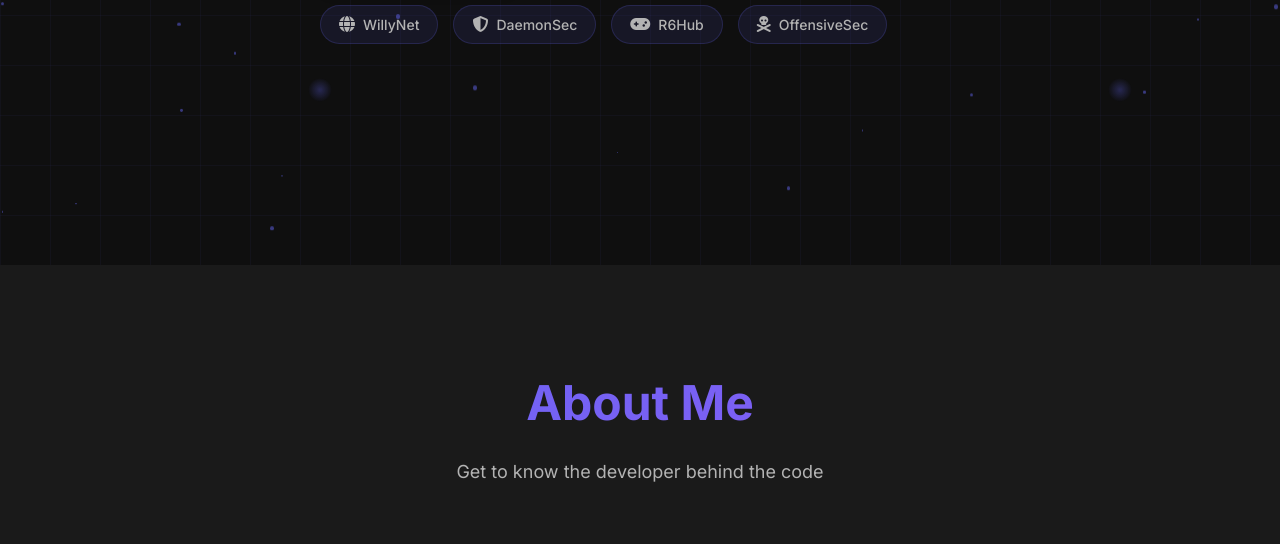
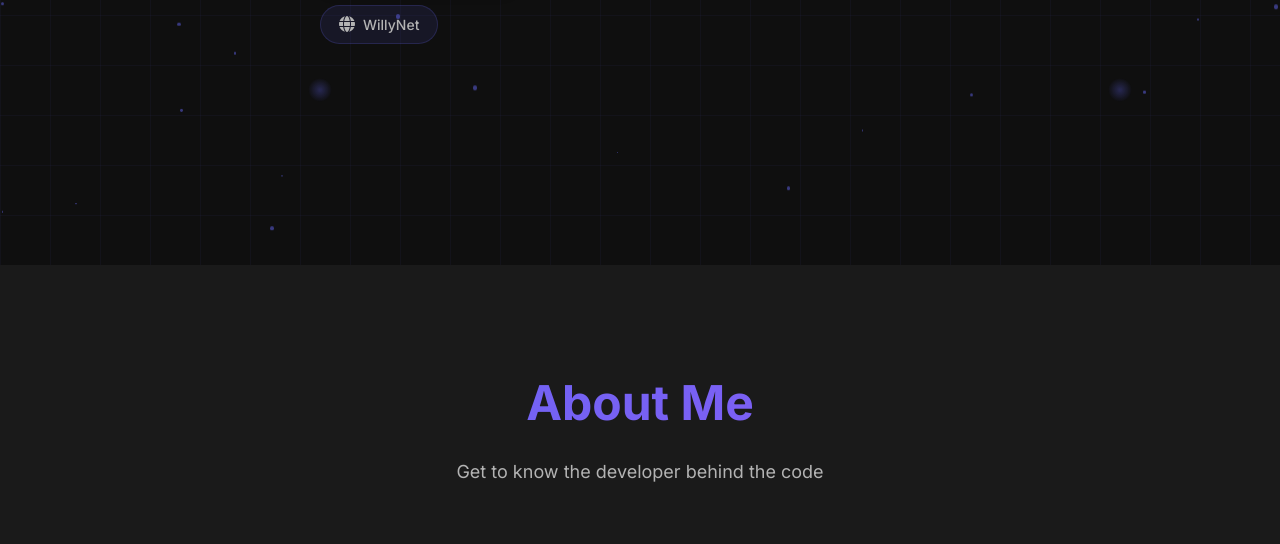
Before and after one commit to Wiilly-i-am/Wiilly-i-am, a plain HTML site: page index.html in a window 1280 px wide. Shown: the part 535-1079 px from the top of the page. Drawn offline with Linux system fonts and the light colour scheme.

Commit message:
Update index.html

```diff
--- a/index.html
+++ b/index.html
@@ -90,18 +90,6 @@
                             <button class="hero-link" onclick="window.open('https://wiilly-i-am.github.io/Wiilly-i-am/willynet/', '_blank')">
                                 <i class="fas fa-globe"></i>
                                 WillyNet
-                            </button>
-                            <button class="hero-link" onclick="window.open('https://daemonsec.io', '_blank')">
-                                <i class="fas fa-shield-alt"></i>
-                                DaemonSec
-                            </button>
-                            <button class="hero-link" onclick="window.open('https://r6hub.io', '_blank')">
-                                <i class="fas fa-gamepad"></i>
-                                R6Hub
-                            </button>
-                            <button class="hero-link" onclick="window.open('https://offensivesec.io', '_blank')">
-                                <i class="fas fa-skull-crossbones"></i>
-                                OffensiveSec
                             </button>
                         </div>
                     </div>
```
